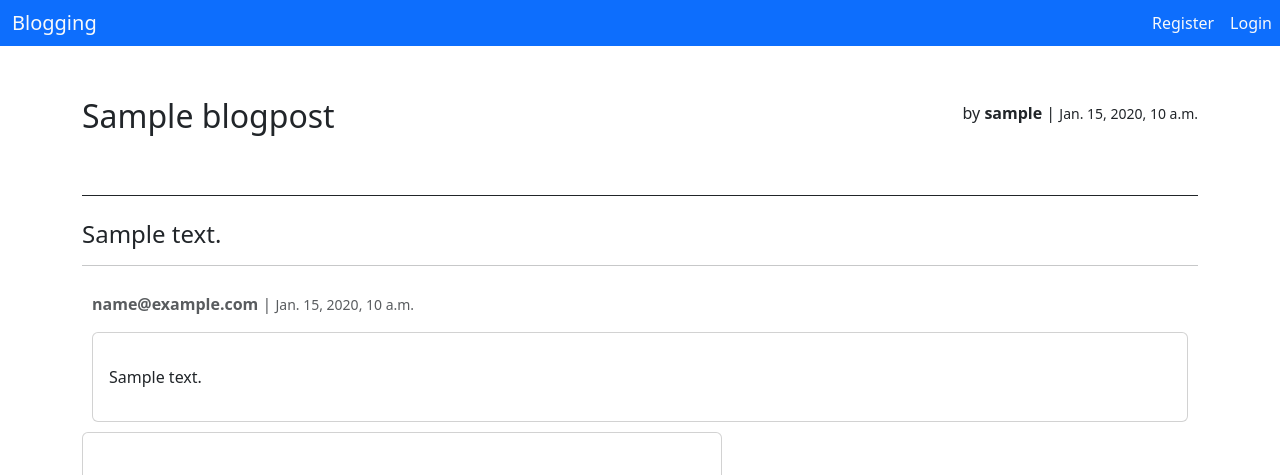
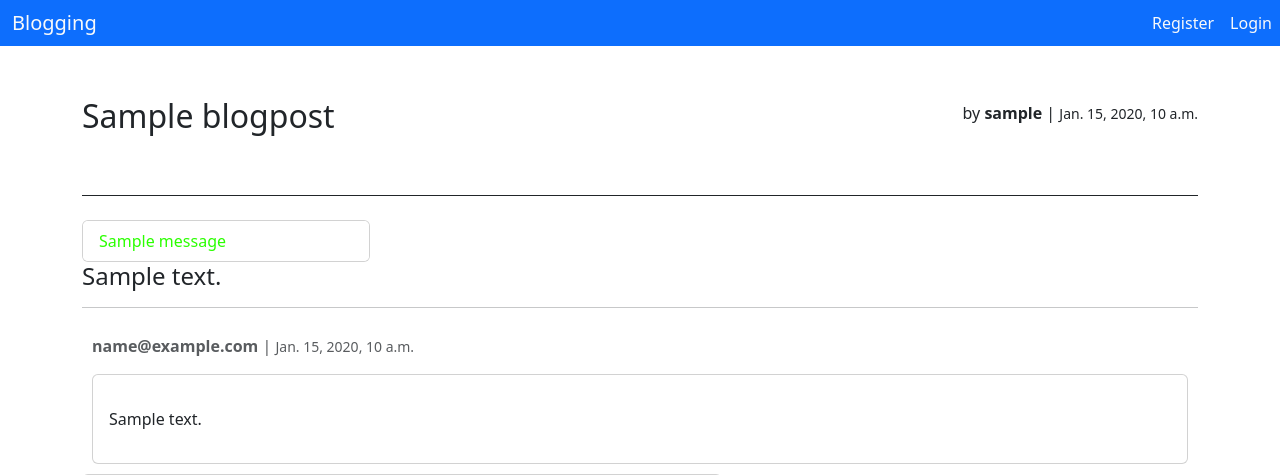
Before and after one commit to Samboy275/blog, a Django app: page /my_post/1 in a window 1280 px wide. Shown: the top 475 px of the page. Run offline with Django 4.2, Linux system fonts and the light colour scheme; tables that the repository leaves empty hold one stand-in row (values such as "Sample post"); one stand-in notice (Sample message) is shown; some libraries are stand-ins or nearby versions.

Commit message:
made edit_post view return blog page and added messages to html templates

```diff
--- a/blogs/templates/_partials/messages.html
+++ b/blogs/templates/_partials/messages.html
@@ -1,8 +1,8 @@
 {% if messages %}
-    <div class="card" style="width: 18rem; background-color: red; color: red;">
+    <div class="card" style="width: 18rem;">
         <ul class="list-group list-group-flush">
     {% for message in messages %}
-        <li class="list-group-item" style="color: red;">{{ message }}</li>
+        <li class="list-group-item" style="color: rgb(43, 255, 0);">{{ message }}</li>
     {% endfor %}
         </ul>
     </div>
--- a/blogs/templates/blog.html
+++ b/blogs/templates/blog.html
@@ -11,6 +11,8 @@
 {% endblock header %}
 
 {% block content %}
+
+{% include '_partials/messages.html' %}
     <h4 class="text-important">{{ post.text }}</h4>
     <hr>
     {% if user == post.owner %}
--- a/blogs/templates/my_blogs.html
+++ b/blogs/templates/my_blogs.html
@@ -8,6 +8,8 @@
 
 {% endblock header %}
 {% block content %}
+
+{% include '_partials/messages.html' %}
 <a class="nav-link text-muted" href="{% url 'blogs:new_post' %}">add new post</a>
     <ul>
         {% for post in posts %}
--- a/blogs/views.py
+++ b/blogs/views.py
@@ -50,7 +50,7 @@ def edit_post(request, blog_id):
         if form.is_valid():
             form.save()
             messages.add_message(request, messages.SUCCESS, "Blog editted successfully")
-            return HttpResponseRedirect(reverse('blogs:my_blogs', args=[request.user.id]))
+            return HttpResponseRedirect(reverse('blogs:my_post', args=[blog_idgit]))
     context = {'blog' : post, 'form' : form, 'name' : name }
 
     return render(request, 'edit_post.html', context)
```
